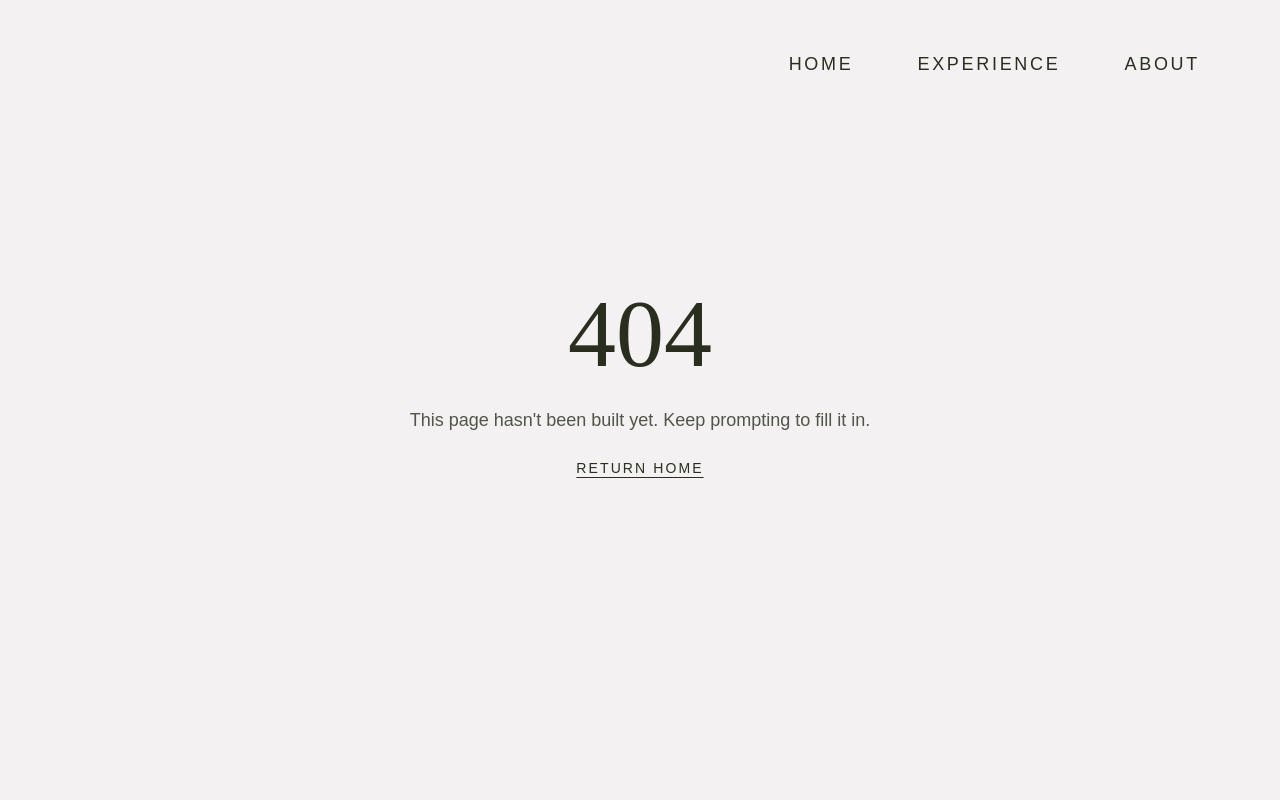
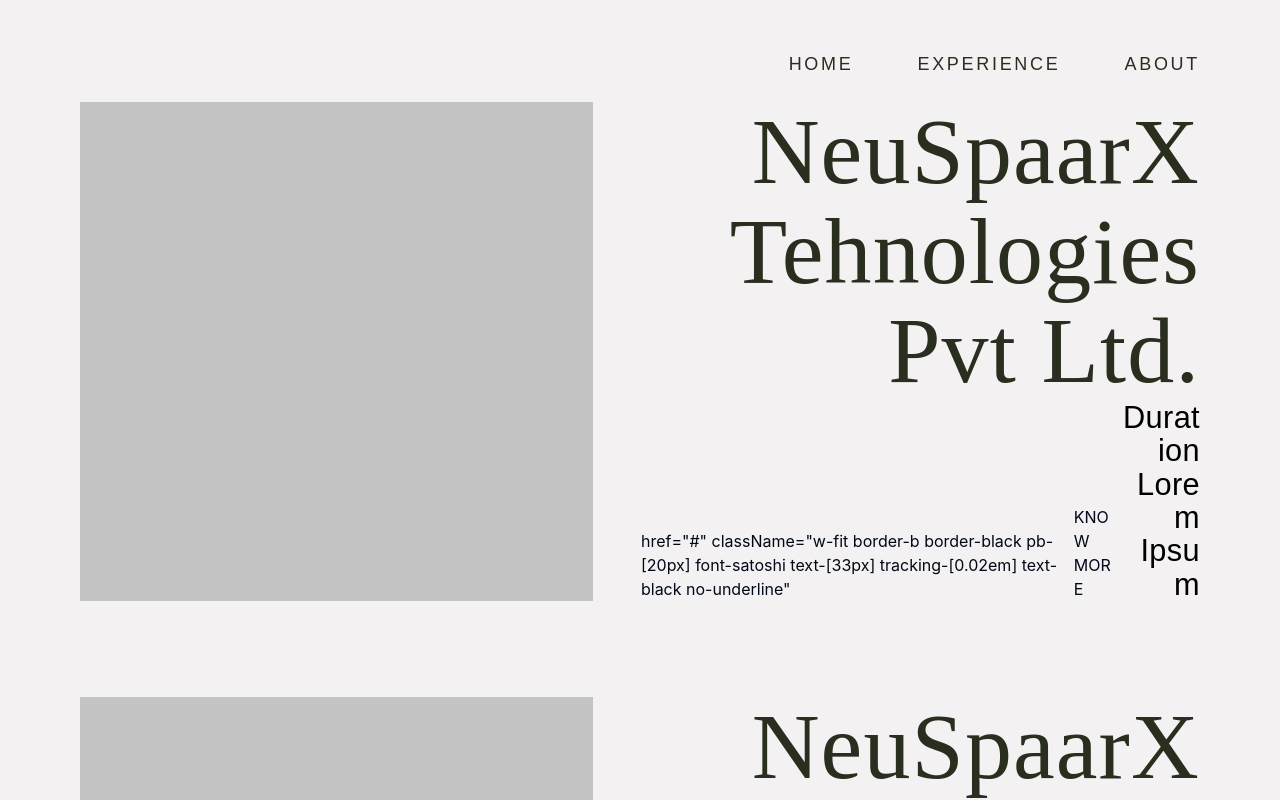
Before and after one commit to Historyart/Abhinoor-Singh-Portfolio, a React (Vite) app: page /experience in a window 1280 px wide. Before the commit this address had no page. Shown: the top 800 px of the page. Built offline with nearby package versions, Linux system fonts and the light colour scheme; a web font is replaced by a local one.

Commit message:
Add experience page and simplify nav

```diff
--- a/client/App.tsx
+++ b/client/App.tsx
@@ -7,6 +7,7 @@
 import { QueryClient, QueryClientProvider } from "@tanstack/react-query";
 import { BrowserRouter, Routes, Route } from "react-router-dom";
 import Index from "./pages/Index";
+import Experience from "./pages/Experience";
 import NotFound from "./pages/NotFound";
 
 const queryClient = new QueryClient();
@@ -19,6 +20,7 @@
       <BrowserRouter>
         <Routes>
           <Route path="/" element={<Index />} />
+          <Route path="/experience" element={<Experience />} />
           {/* ADD ALL CUSTOM ROUTES ABOVE THE CATCH-ALL "*" ROUTE */}
           <Route path="*" element={<NotFound />} />
         </Routes>
--- a/client/components/portfolio/SiteNav.tsx
+++ b/client/components/portfolio/SiteNav.tsx
@@ -1,36 +1,23 @@
-import { Link, useLocation } from "react-router-dom";
+import { Link } from "react-router-dom";
 
 const links = [
   { label: "HOME", href: "#home" },
-  { label: "EXPERIENCE", href: "#experience" },
+  { label: "EXPERIENCE", href: "/experience" },
   { label: "ABOUT", href: "#about" },
 ];
 
 export default function SiteNav() {
-  const location = useLocation();
-  const onHome = location.pathname === "/";
-
   return (
     <nav className="sticky top-0 z-50 flex justify-end gap-8 bg-portfolio-bg/90 px-6 pt-[50px] pb-6 backdrop-blur-sm sm:gap-12 sm:px-10 md:gap-16 lg:px-20">
-      {links.map((link) =>
-        onHome ? (
-          <a
-            key={link.label}
-            href={link.href}
-            className="font-satoshi text-sm tracking-[0.15em] text-portfolio-ink transition-opacity hover:opacity-60 sm:text-base md:text-lg"
-          >
-            {link.label}
-          </a>
-        ) : (
+      {links.map((link) => (
         <Link
           key={link.label}
-            to={`/${link.href}`}
+          to={link.href.startsWith("/") ? link.href : `/${link.href}`}
           className="font-satoshi text-sm tracking-[0.15em] text-portfolio-ink transition-opacity hover:opacity-60 sm:text-base md:text-lg"
         >
           {link.label}
         </Link>
-        ),
-      )}
+      ))}
     </nav>
   );
 }
--- /dev/null
+++ b/client/pages/Experience.tsx
@@ -0,0 +1,72 @@
+import SiteNav from "@/components/portfolio/SiteNav";
+
+const experienceItems = [
+    {
+        company: "NeuSpaarX Tehnologies Pvt Ltd.",
+        duration: "Lorem Ipsum",
+        image: "",
+    },
+    {
+        company: "NeuSpaarX Tehnologies Pvt Ltd.",
+        duration: "Lorem Ipsum",
+        image: "",
+    },
+];
+
+function ExperienceBlock({
+    company,
+    duration,
+    image,
+}: {
+    company: string;
+    duration: string;
+    image: string;
+}) {
+    return (
+        <div className="flex flex-col gap-8 lg:flex-row lg:gap-12">
+            <div
+                className="aspect-[880/580] w-full flex-none bg-portfolio-gray200 lg:w-[45.8%] lg:max-w-[880px]"
+                style={
+                    image
+                        ? { backgroundImage: `url(${image})`, backgroundSize: "cover", backgroundPosition: "center" }
+                        : undefined
+                }
+            />
+
+            <div className="flex flex-1 flex-col justify-between gap-8 lg:gap-0">
+                <h2 className="text-right font-melodrama text-[clamp(2.5rem,7.34vw,8.8125rem)] font-medium leading-[1.06] tracking-[0.012em] text-portfolio-ink">
+                    {company}
+                </h2>
+
+                <div className="flex items-end justify-between">
+
+                    href="#"
+                    className="w-fit border-b border-black pb-[20px] font-satoshi text-[33px] tracking-[0.02em] text-black no-underline"
+                    <a>
+                        KNOW MORE
+                    </a>
+
+                    <p className="text-right font-satoshi text-[clamp(1.25rem,2.4vw,2.875rem)] font-medium leading-[1.087] tracking-[0.012em] text-black">
+                        Duration
+                        <br />
+                        {duration}
+                    </p>
+                </div>
+            </div>
+        </div>
+    );
+}
+
+export default function Experience() {
+    return (
+        <div className="min-h-screen overflow-x-hidden bg-portfolio-bg">
+            <SiteNav />
+
+            <main className="flex flex-col gap-24 px-6 pb-32 sm:px-10 lg:px-20">
+                {experienceItems.map((item, i) => (
+                    <ExperienceBlock key={i} {...item} />
+                ))}
+            </main>
+        </div>
+    );
+}
```
Lines whose indentation alone changed are shown as unchanged.
